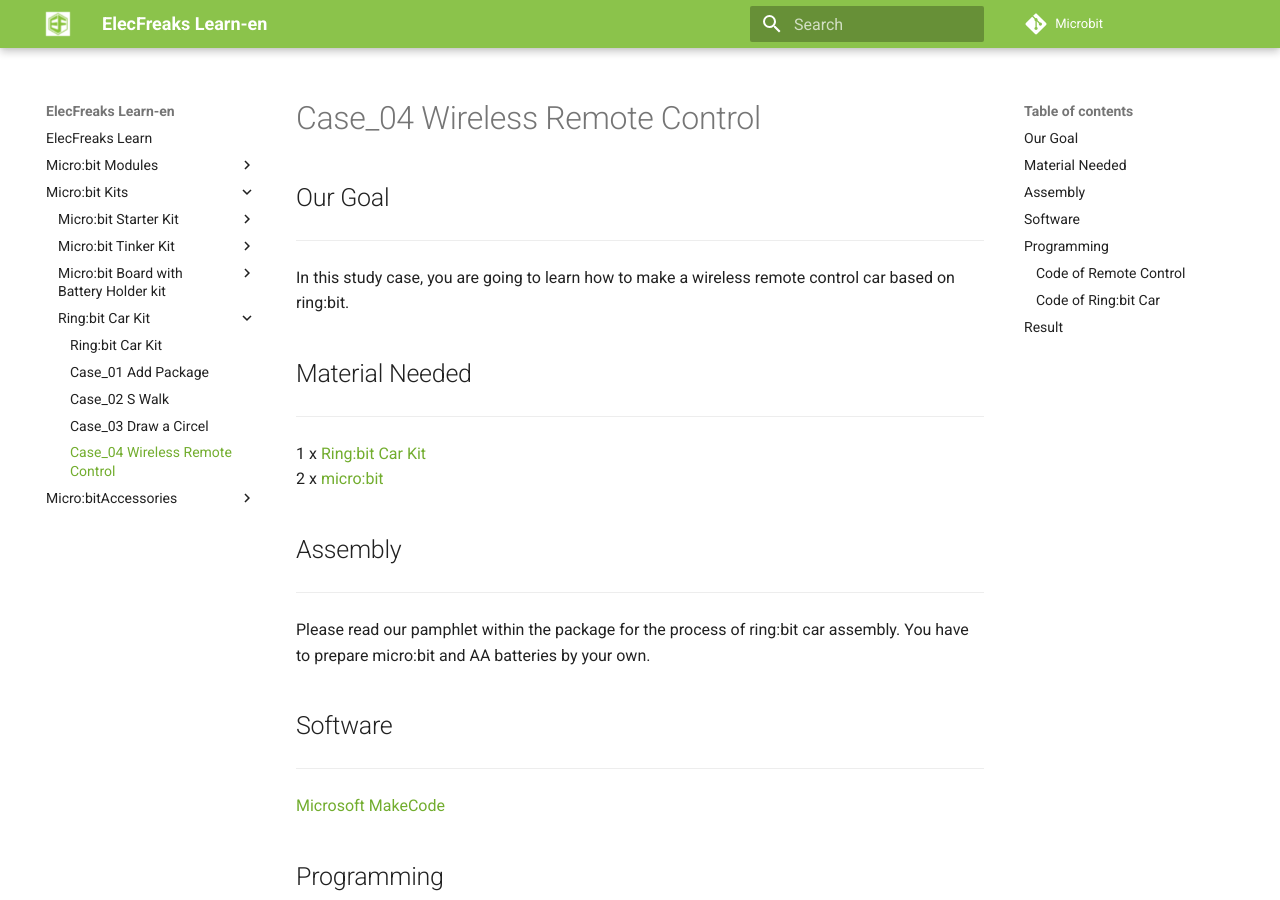
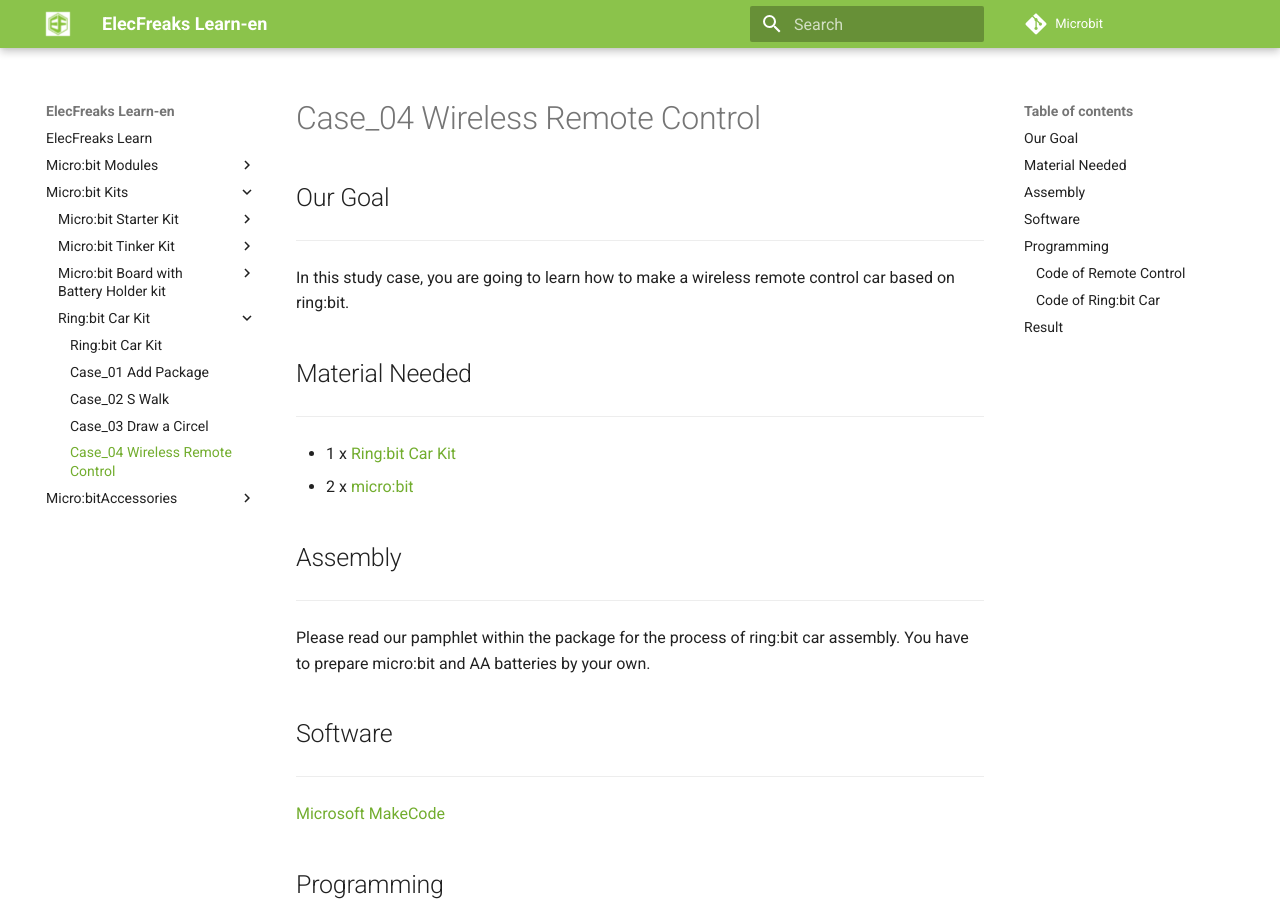
Before and after one commit to lvsongsongsong/learn-en, an MkDocs documentation site: the page built from docs/Ring_bit_Car_Kit_Case_04_Wireless_Remote_Control.md, in a window 1280 px wide and 900 px high. Built offline with MkDocs 1.6.1 and Material for MkDocs 9.7.7, drawn with Linux system fonts in a browser that asks for light colours; comment, search, counter and statistics services are not loaded; old or Windows-style settings are respelled for this version of MkDocs.

```diff
--- a/docs/Ring_bit_Car_Kit_Case_04_Wireless_Remote_Control.md
+++ b/docs/Ring_bit_Car_Kit_Case_04_Wireless_Remote_Control.md
@@ -5,8 +5,8 @@ In this study case, you are going to learn how to make a wireless remote control
 
 ## Material Needed
 ---
-1 x [Ring:bit Car Kit ](http://www.elecfreaks.com/estore/ring-bit-car-mirco-bit-educational-smart-robot-kit-for-kids.html)
-2 x [micro:bit](http://www.elecfreaks.com/estore/bbc-micro-bit-board-for-coding-programming.html)
+- 1 x [Ring:bit Car Kit](http://www.elecfreaks.com/estore/ring-bit-car-mirco-bit-educational-smart-robot-kit-for-kids.html)
+- 2 x [micro:bit](http://www.elecfreaks.com/estore/bbc-micro-bit-board-for-coding-programming.html)
 
 ## Assembly
 ---
```
